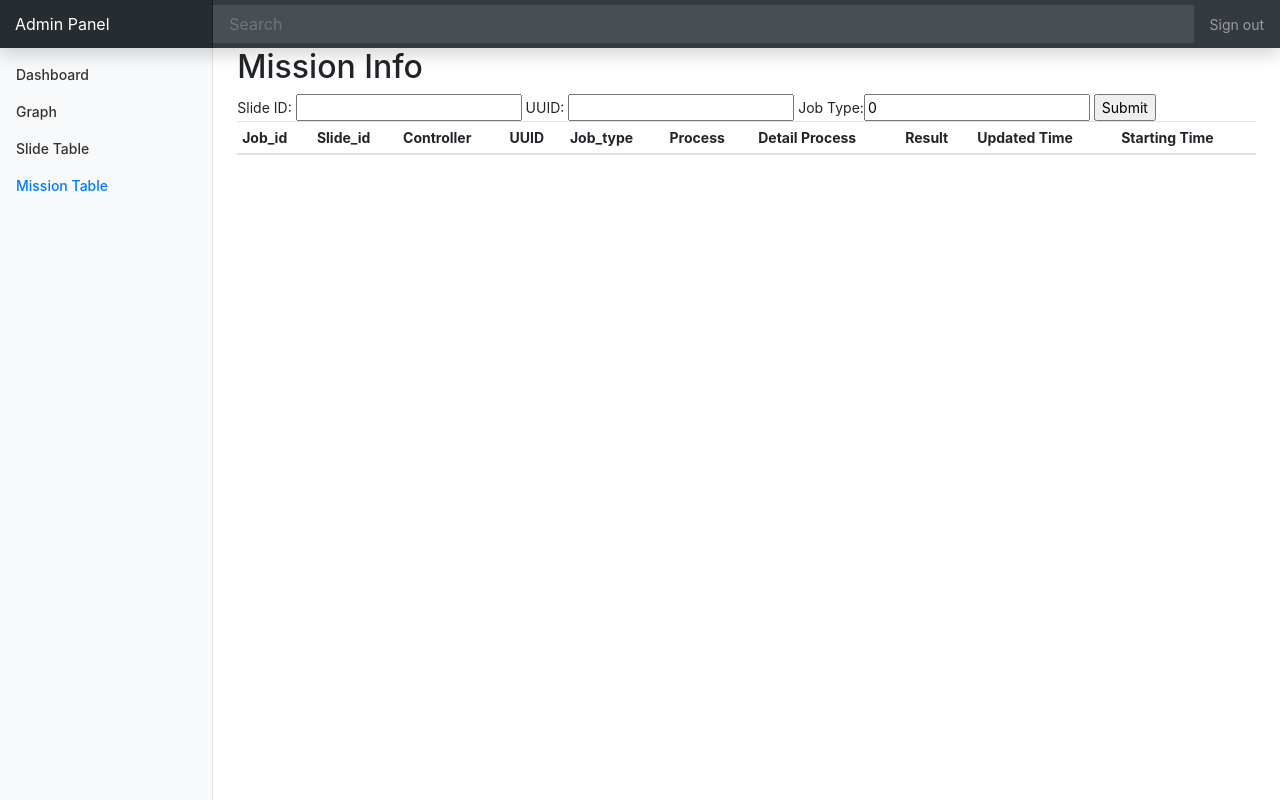
After one commit to 6zhc/WSI-online-analysis-framework, a Flask app: page /mission_table in a window 1280 px wide. The commit adds this page. Run offline with Flask 2, Linux system fonts and the light colour scheme; data that the repository does not hold is empty; some libraries are stand-ins or nearby versions.

Commit message:
Finish Mission Part

```diff
--- a/Controller/dataset_controller.py
+++ b/Controller/dataset_controller.py
@@ -1,5 +1,7 @@
 from Model import manifest
 from Model import predictMask
+from Controller import manifest_controller
+from Controller import thread
 
 
 def import_manifest(manifest_path):
@@ -13,6 +15,8 @@ def import_manifest(manifest_path):
             manifest_db.insert(slide_uuid=info[0], svs_file=info[1])
         except Exception as e:
             print(e)
+    thread.BackgroundThread(manifest_controller.get_table, 0).start()
+
 
 
 def export_manifest(manifest_path):
--- a/Controller/image_processing.py
+++ b/Controller/image_processing.py
@@ -1,9 +1,12 @@
 import os
 import cv2
 import openslide
+import numpy
 from PIL import Image
 from Model import predictMask
 from Model import manifest
+from Controller import predict_module
+
 
 data_root = "Data/"
 
@@ -62,19 +65,50 @@ def make_bg(slide_id):
         manifest_db.update_background_mask_by_id(info[0], 'background_mask.png')
 
 
-def predict_mask_with_job_id(slide_uuid, job_type=0):
+def predict_mask_with_job_id(slide_id, job_type="0"):
+    if str(job_type) == '0':
+        model_path = "Model/resnet_34_crd_model_59.pth"
+    elif str(job_type) == '1':
+        model_path = "Model/resnet_34_transfer_predicted_crd_model_best.pth"
+    else:
+        model_path = "Model/" + job_type
     manifest_db = manifest.Manifest()
-    info = manifest_db.get_project_by_uuid(slide_uuid)
+    info = manifest_db.get_project_by_id(slide_id)
     predict_mask_db = predictMask.PredictMask()
-    job_id = predict_mask_db.insert(slide_uuid=slide_uuid, job_type=job_type, total=-1)
+    job_id = predict_mask_db.insert(slide_uuid=info[1], job_type=job_type, total=-1)
+
+    myModule = predict_module.ResNetClassification(model_path=model_path,
+                                                   num_classes=2, batch_size=1, num_workers=0)
     data_folder = data_root + info[1] + '/'
     svs_file = data_folder + info[2]
     if info[4] is None or not os.path.exists(data_folder + info[4]):
         if info[3] is None or not os.path.exists(data_folder + info[4]):
             generate_smaller_image_from_svs_file(svs_file, data_folder + 'smaller_image.png')
             manifest_db.update_smaller_image_by_id(info[0], 'smaller_image.png')
-            info = manifest_db.get_project_by_uuid(slide_uuid)
+            info = manifest_db.get_project_by_id(slide_id)
         smaller_image = data_folder + info[3]
         generate_background_mask_from_smaller_image(smaller_image, data_folder + 'background_mask.png')
         manifest_db.update_background_mask_by_id(info[0], 'background_mask.png')
-        info = manifest_db.get_project_by_uuid(slide_uuid)
+        info = manifest_db.get_project_by_id(slide_id)
+
+    mask = cv2.imread(data_folder + info[4], cv2.IMREAD_GRAYSCALE)
+    oslide = openslide.OpenSlide(svs_file)
+    w, h = oslide.dimensions
+    pre_result = numpy.zeros((mask.shape[0], mask.shape[1], 3))
+    times = mask.shape[1] / w * 2000
+    predict_mask_db.update_total_by_id(job_id=job_id, total=w // 2000 * h // 2000)
+    for y in range(w // 2000):
+        for x in range(h // 2000):
+            if available_region(mask[int(x * times):int(x * times + times), int(y * times):int(y * times + times)]):
+                patch = oslide.read_region((x * 2000, y * 2000), 0, (2000, 2000))
+                result = myModule.predict(numpy.resize(numpy.array(patch), tuple([1, 2000, 2000, 3])))
+                pre_result[int(x * times):int(x * times + times), int(y * times):int(y * times + times),
+                numpy.argmax(result[0])] = result[0, numpy.argmax(result[0])] * 255
+            predict_mask_db.update_finished_by_id(job_id=job_id, finished=y * h // 2000 + x + 1)
+    cv2.imwrite(data_folder + 'pre' + str(job_type) + '.png', pre_result)
+    predict_mask_db.update_predict_mask_by_id(job_id=job_id, predict_mask='pre' + str(job_type) + '.png')
+
+
+def available_region(region):
+    # print(numpy.sum(region == 255), numpy.sum(region == 0))
+    return numpy.sum(region == 255) < numpy.sum(region == 0)
--- a/Controller/manifest_controller.py
+++ b/Controller/manifest_controller.py
@@ -36,7 +36,10 @@ def get_table():
 
         icon_file_path = data_root + wsi[1] + '/' + 'icon.png'
         if not os.path.exists(icon_file_path):
-            image_processing.generate_icon_image_from_svs_file(svs_file_path, icon_file_path)
+            try:
+                image_processing.generate_icon_image_from_svs_file(svs_file_path, icon_file_path)
+            except:
+                pass
         temp.append('<img src="' + icon_file_path + '"/>')
 
         temp.append(str(dimensions[0]).rjust(6, '_') + ' * ' + str(dimensions[1]).rjust(6, '_'))
--- /dev/null
+++ b/Controller/mission_controller.py
@@ -0,0 +1,38 @@
+from Model import predictMask
+from Model import manifest
+
+
+def get_table():
+    predict_mask_db = predictMask.PredictMask()
+    manifest_db = manifest.Manifest()
+    jobs = predict_mask_db.get_predict_masks()
+    data = []
+    for job in jobs:
+        temp = []
+        temp.append(job[0])  # ID
+        slide_id = manifest_db.get_project_by_uuid(job[1])[0]
+        temp.append(slide_id)
+        temp.append('<button type="button" onclick="btn_click(\'remove_job\',' +
+                    str(job[0]) + ')">remove</button>')
+        temp.append('<a href="/slide?slide_id=' + str(slide_id) + '"target="_blank">' + job[1] + '</a>')
+        temp.append(str(job[2]))
+        temp.append(bar(str(job[3] / job[4] * 100)))
+        temp.append(str(job[3]) + '/' + str(job[4]))
+        if job[5] is None:
+            temp.append("Not Finished")
+        else:
+            temp.append('<a href="/slide?slide_id=' + str(slide_id) +
+                        '&mask_url=' + job[5] + '"target="_blank">' + job[5] + '</a>'
+                        # + '<button type="button" onclick="btn_click(\'make_bg_mask\','
+                        # + str(wsi[0]) + ')"> Remake</button>'
+                        )
+        temp.append(str(job[7]))
+        temp.append(str(job[6]))
+        data.append(temp)
+    return data
+
+
+def bar(now):
+    return '<div class="progress progress-striped">' \
+           '<div class="progress-bar" role="progressbar" style="width: ' + now + '%;">' \
+                                                                                 '</div></div>'
--- a/Controller/predict_module.py
+++ b/Controller/predict_module.py
@@ -55,10 +55,11 @@ class CancerDataset(data.Dataset):
 class ResNetClassification(object):
 
     def __init__(self, model_path, num_classes=2, batch_size=64, num_workers=0):
-        self.base_model = self._load_model(model_path)
         self.batch_size = batch_size
         self.num_workers = num_workers
         self.num_classes = num_classes
+        self.base_model = self._load_model(model_path)
+
         normMean = [0.744, 0.544, 0.670]
         normStd = [0.183, 0.245, 0.190]
         normTransform = transforms.Normalize(normMean, normStd)
@@ -92,7 +93,7 @@ class ResNetClassification(object):
         outputs_all = []
         self.base_model.eval()
         with torch.no_grad():
-            for batch_idx, (inputs, targets) in enumerate(tqdm(test_loader)):
+            for batch_idx, (inputs, targets) in enumerate(test_loader):
                 inputs, targets = inputs.to('cuda'), targets.type(torch.LongTensor).to('cuda')
                 outputs = self.base_model(inputs)
                 if outputs_all == []:
--- a/Model/create_data_base.py
+++ b/Model/create_data_base.py
@@ -42,11 +42,12 @@ cursor.execute("DROP TABLE IF EXISTS PREDICT_MASK")
 sql = """CREATE TABLE PREDICT_MASK (
          ID INT PRIMARY KEY NOT NULL auto_increment,
          UUID CHAR(36) NOT NULL,
-         Job_type VARCHAR(255) DEFAULT 'undefined',
+         Job_type VARCHAR(64) DEFAULT 'undefined',
          Finished INT DEFAULT 0,
          Total INT DEFAULT 1,
          Predict_mask VARCHAR(255) DEFAULT NULL,
-         Creat_time  TIMESTAMP NOT NULL DEFAULT CURRENT_TIMESTAMP ON UPDATE CURRENT_TIMESTAMP)"""
+         Creat_time  TIMESTAMP NOT NULL DEFAULT CURRENT_TIMESTAMP,
+         Update_time  TIMESTAMP NOT NULL DEFAULT CURRENT_TIMESTAMP ON UPDATE CURRENT_TIMESTAMP)"""
 cursor.execute(sql)
 
 # 关闭数据库连接
--- a/Model/predictMask.py
+++ b/Model/predictMask.py
@@ -76,7 +76,7 @@ class PredictMask:
         db.commit()
         db.close()
 
-    def update_finished_by_id(self, job_id, total):
+    def update_total_by_id(self, job_id, total):
         db = self.db_connect()
         cursor = db.cursor()
         cursor.execute("UPDATE PREDICT_MASK SET Total= %s WHERE (ID = %s)", (total, job_id))
--- a/app.py
+++ b/app.py
@@ -5,9 +5,11 @@ from Controller import manifest_controller
 from Controller import thread
 from Controller import image_processing
 from Controller import dataset_controller
+from Controller import mission_controller
 import copy
 import os
 import uuid
+
 
 app = Flask(__name__)
 dzi_online.add_dzi_sever(app)
@@ -63,6 +65,13 @@ def make_bg_mask():
     return jsonify({"info": "Mission Started !", "time": "5"})
 
 
+@app.route('/make_pre_mask')
+def make_pre_mask():
+    slide_id = request.args.get('slide_id', type=int)
+    thread.BackgroundThread(image_processing.predict_mask_with_job_id, slide_id).start()
+    return jsonify({"info": "Mission Started !", "time": "-1"})
+
+
 @app.route('/remove_wsi')
 def remove_wsi():
     slide_id = request.args.get('slide_id', type=int)
@@ -99,6 +108,25 @@ def table_data():
     return jsonify(manifest_controller.get_table())
 
 
+@app.route('/mission_table')
+def mission_table():
+    return render_template('mission_table.html')
+
+
+@app.route('/predict_mask_make', methods=['GET', 'POST'])
+def predict_mask_make():
+    slide_id = request.form['slide_id']
+    slide_uuid = request.form['uuid']
+    job_type = request.form['job_type']
+    thread.BackgroundThread(image_processing.predict_mask_with_job_id, slide_id, job_type).start()
+    return render_template('mission_table.html')
+
+
+@app.route('/mission_table_data')
+def mission_table_data():
+    return jsonify(mission_controller.get_table())
+
+
 @app.route('/graph')
 def graph():
     return render_template('graph.html')
--- a/create_data_base.py
+++ b/create_data_base.py
@@ -42,11 +42,12 @@ cursor.execute("DROP TABLE IF EXISTS PREDICT_MASK")
 sql = """CREATE TABLE PREDICT_MASK (
          ID INT PRIMARY KEY NOT NULL auto_increment,
          UUID CHAR(36) NOT NULL,
-         Job_type VARCHAR(255) DEFAULT 'undefined',
+         Job_type VARCHAR(64) DEFAULT 'undefined',
          Finished INT DEFAULT 0,
          Total INT DEFAULT 1,
          Predict_mask VARCHAR(255) DEFAULT NULL,
-         Creat_time  TIMESTAMP NOT NULL DEFAULT CURRENT_TIMESTAMP ON UPDATE CURRENT_TIMESTAMP)"""
+         Creat_time  TIMESTAMP NOT NULL DEFAULT CURRENT_TIMESTAMP,
+         Update_time  TIMESTAMP NOT NULL DEFAULT CURRENT_TIMESTAMP ON UPDATE CURRENT_TIMESTAMP)"""
 cursor.execute(sql)
 
 # 关闭数据库连接
--- a/static/buttomOnclick.js
+++ b/static/buttomOnclick.js
@@ -1,6 +1,7 @@
 let btn_click = function (clickType, slideID) {
     $.get('/' + clickType + '?slide_id=' + slideID, function (result) {
-        setTimeout("location.reload();", result.time * 1000);
+        if (result.time >= 0)
+            setTimeout("location.reload();", result.time * 1000);
         alert(result.info);
     });
 };
--- /dev/null
+++ b/templates/mission_table.html
@@ -0,0 +1,136 @@
+<!doctype html>
+<html lang="en">
+
+<head>
+    <!-- Required meta tags -->
+    <meta charset="utf-8">
+    <meta name="viewport" content="width=device-width, initial-scale=1, shrink-to-fit=no">
+
+    <!-- Bootstrap CSS -->
+    <link rel="stylesheet" href="static/bootstrap.min.css">
+    <link rel="stylesheet" href="static/AdminPanel.css">
+    <!-- 引入在线资源 -->
+    <script src="static/g2.min.js"></script>
+    <script src="static/jquery-3.3.1.slim.min.js"></script>
+    <script src="static/popper.min.js"></script>
+    <script src="static/bootstrap.min.js"></script>
+    <script src="static/jquery.min.js"></script>
+    <script src="static/buttomOnclick.js"></script>
+
+</head>
+
+
+<title>OpenHI Admin Panel</title>
+</head>
+
+<body data-gr-c-s-loaded="true">
+<nav class="navbar navbar-dark fixed-top bg-dark flex-md-nowrap p-0 shadow">
+    <a class="navbar-brand col-sm-3 col-md-2 mr-0" href="#">Admin Panel</a>
+    <input class="form-control form-control-dark w-100" type="text" placeholder="Search" aria-label="Search">
+    <ul class="navbar-nav px-3">
+        <li class="nav-item text-nowrap">
+            <a class="nav-link" href="#">Sign out</a>
+        </li>
+    </ul>
+</nav>
+
+<div class="container-fluid">
+    <div class="row">
+        <nav class="col-md-2 d-none d-md-block bg-light sidebar">
+            <div class="sidebar-sticky">
+                <ul class="nav flex-column">
+                    <li class="nav-item">
+                        <a class="nav-link" href="dashboard">
+                            Dashboard
+                        </a>
+                    </li>
+                    <li class="nav-item">
+                        <a class="nav-link" href="graph">
+                            Graph
+                        </a>
+                    </li>
+                    <li class="nav-item">
+                        <a class="nav-link" href="table">
+                            Slide Table
+                        </a>
+                    </li>
+                    <li class="nav-item">
+                        <a class="nav-link active" href="mission_table">
+                            Mission Table
+                        </a>
+                    </li>
+                </ul>
+            </div>
+        </nav>
+
+        <main role="main" class="col-md-9 ml-sm-auto col-lg-10 px-4">
+            <h2>Mission Info</h2>
+            <form action="/predict_mask_make" method="POST"
+                  enctype="multipart/form-data">
+                Slide ID: <input type="text" name="slide_id"/>
+                UUID: <input type="text" name="uuid"/>
+                Job Type:<input type="text" name="job_type" value="0"/>
+                <input type="submit"/>
+            </form>
+            <div class="table-responsive">
+                <table class="table table-striped table-sm">
+                    <thead>
+                    <tr>
+                        <th>Job_id</th>
+                        <th>Slide_id</th>
+                        <th>Controller</th>
+                        <th>UUID</th>
+                        <th>Job_type</th>
+                        <th>Process</th>
+                        <th>Detail Process</th>
+                        <th>Result</th>
+                        <th>Updated Time</th>
+                        <th>Starting Time</th>
+                    </tr>
+                    </thead>
+                    <tbody id="MyTable">
+                    {#                                            <tr>#}
+                    {#                                                <td>1 </td>#}
+                    {#                                                <td>#}
+                    {#                                                    <div class="progress progress-striped">#}
+                    {#                                                        <div class="progress-bar" role="progressbar" style="width: 10%;">#}
+                    {#                                                            </div>#}
+                    {#                                                    </div>#}
+                    {#                                                </td>#}
+                    {#                                                <td>eshhrtsejcyhgjvh,kj.svs</td>#}
+                    {#                                                <td>True</td>#}
+                    {#                                                <td>Grade2</td>#}
+                    {#                                            </tr>#}
+                    </tbody>
+                </table>
+
+            </div>
+
+            <script>
+                refresh_table = function () {
+                    $.get("mission_table_data", function (data) {
+                        console.log(data);
+                        document.getElementById('MyTable').innerText = "";
+                        for (let i = 0; i < data.length; i++) {
+                            let temp = document.createElement("tr");
+                            for (let j = 0; j < data[i].length; j++) {
+                                temp2 = document.createElement("td");
+                                temp2.innerHTML = data[i][j];
+                                temp.appendChild(temp2)
+                            }
+                            document.getElementById('MyTable').appendChild(temp)
+                        }
+                    });
+                    setTimeout(refresh_table, 1000)
+                };
+                refresh_table()
+            </script>
+
+        </main>
+    </div>
+</div>
+<!-- Optional JavaScript -->
+<!-- jQuery first, then Popper.js, then Bootstrap JS -->
+</body>
+
+</html>
--- a/templates/slide.html
+++ b/templates/slide.html
@@ -2,6 +2,9 @@
 <html lang="en" style="width:98%;height:98%">
 <head>
     <meta charset="UTF-8">
+    <meta http-equiv="Pragma" content="no-cache">
+    <meta http-equiv="Cache-Control" content="no-cache">
+    <meta http-equiv="Expires" content="0">
     <script type="text/javascript" src="{{ url_for('static', filename='openseadragon.js') }}"></script>
     <title>Slide_{{ slide_id }}</title>
 </head>
--- a/test.py
+++ b/test.py
@@ -1,3 +1,3 @@
-from Controller import dataset_controller
+from Controller import image_processing
 
-dataset_controller.import_manifest("manifest.txt")
+image_processing.predict_mask_with_job_id("11")
```
Also changed, not shown: Controller/thread.py (+6 -2 lines), templates/table.html (+6 -1 lines).
